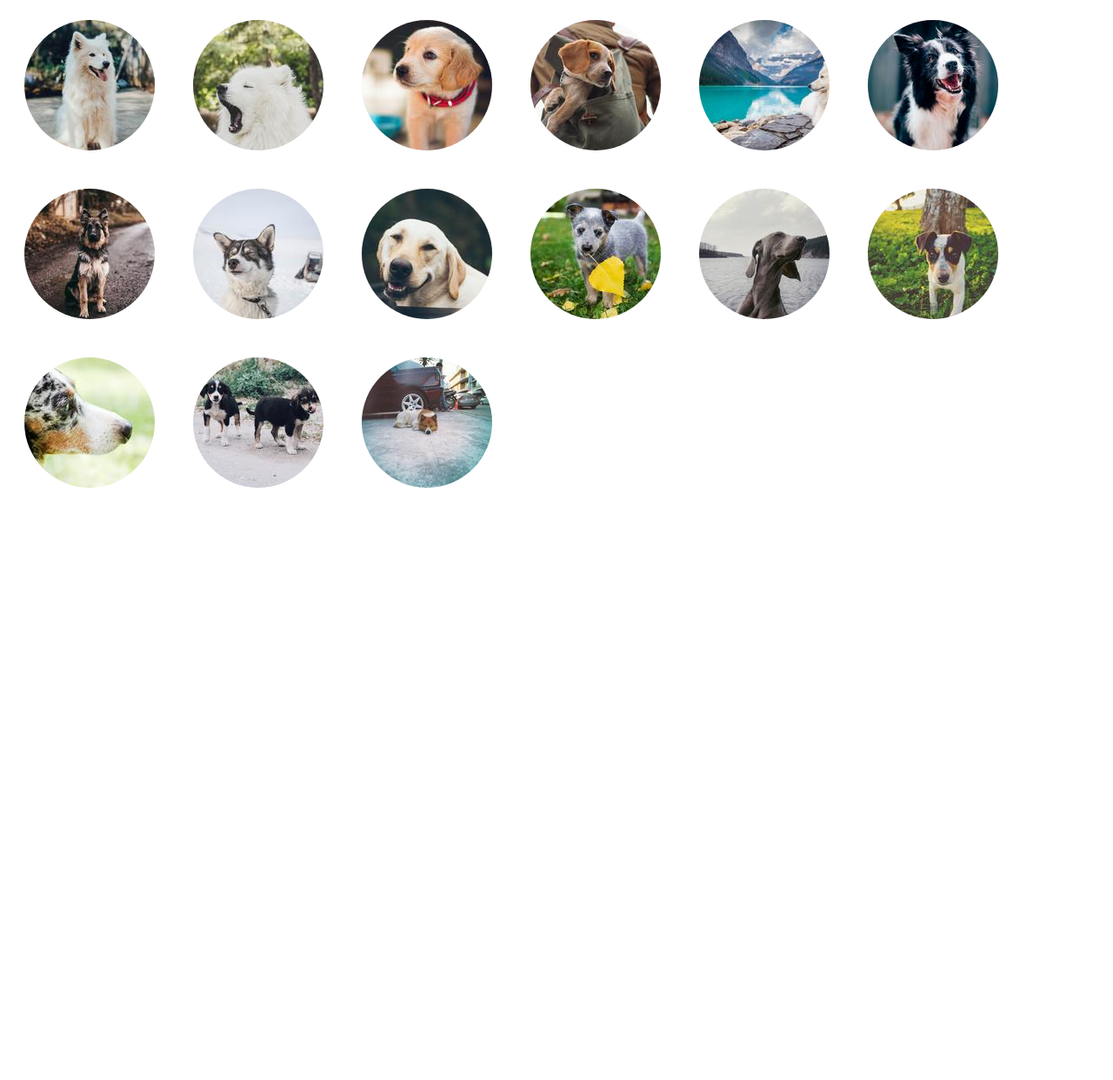
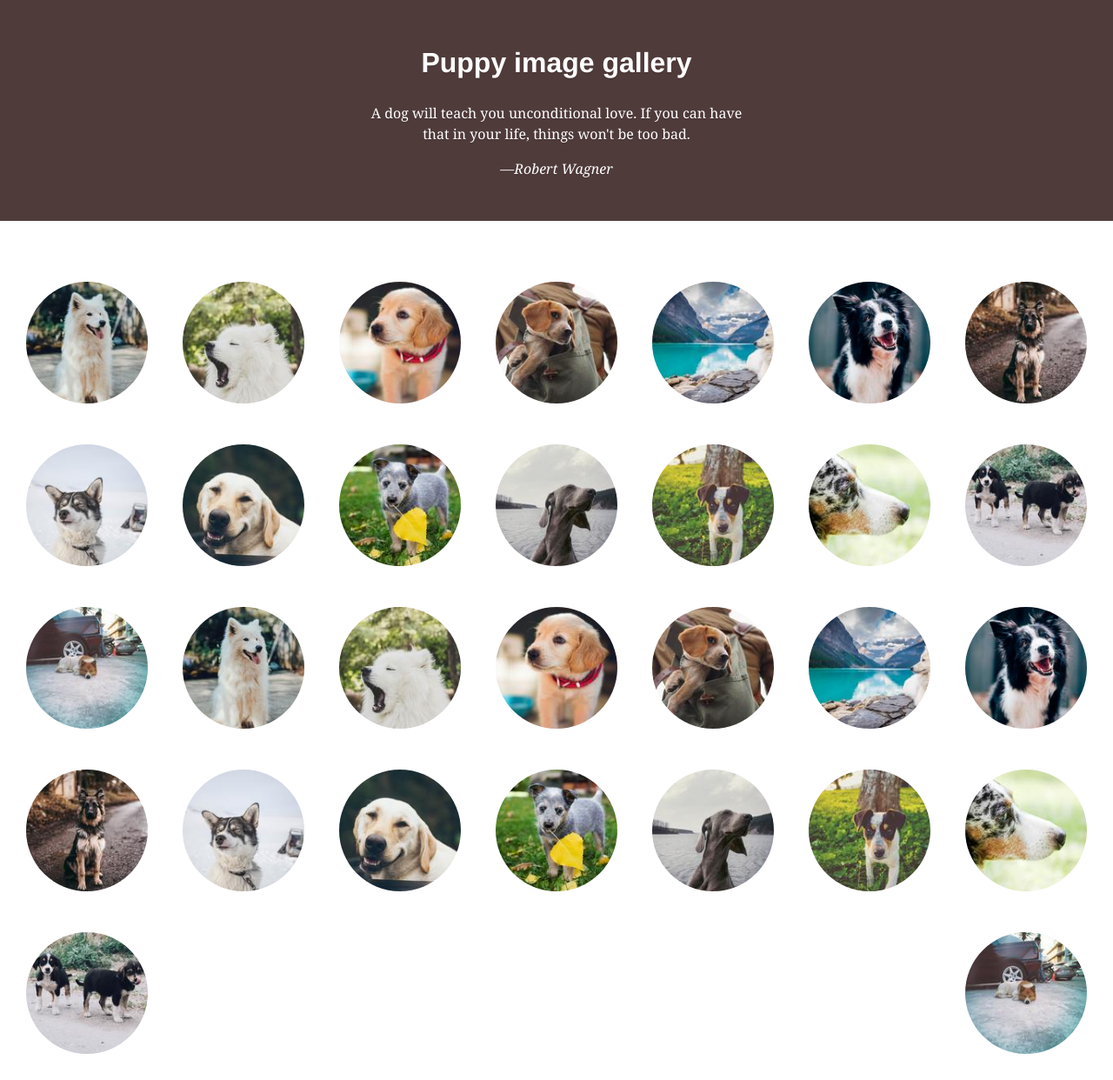
Before and after one commit to chrisueda/lightbox, a plain HTML site: page index.html in a window 1280 px wide. Shown: the part 5-1247 px from the top of the page at 87% size. Before the commit the page ends 800 px from the top, so only its background shows below. Drawn offline with Linux system fonts and the light colour scheme.

Commit message:
Commit all of phase 1 code

```diff
--- a/data/dogs.json
+++ b/data/dogs.json
@@ -1,78 +1,138 @@
 {
   "dogs": [
   {
-      "image": "/assets/images/raw/1.jpeg",
-      "source": "https://unsplash.com/photos/ybHtKz5He9Y"
+      "imageRaw": "/assets/images/raw/1.jpeg",
+      "imageThumbnail": "/assets/images/cropped/1.jpeg",
+      "source": "https://unsplash.com/photos/ybHtKz5He9Y",
+      "alt": "a nice description of a cuddly puppy",
+      "breed" : "snicker doodle",
+      "name" : "Rover"
     },
 
     {
-      "image": "/assets/images/raw/2.jpeg",
-      "source": "https://unsplash.com/photos/rY79kwEEyGo"
+      "imageRaw": "/assets/images/raw/2.jpeg",
+      "imageThumbnail": "/assets/images/cropped/2.jpeg",
+      "source": "https://unsplash.com/photos/rY79kwEEyGo",
+      "alt": "a nice description of a cuddly puppy",
+      "breed" : "snicker doodle",
+      "name" : "Rover"
     },
 
     {
-      "image": "/assets/images/raw/3.jpeg",
-      "source": "https://unsplash.com/photos/ngqyo2AYYnE"
+      "imageRaw": "/assets/images/raw/3.jpeg",
+      "imageThumbnail": "/assets/images/cropped/3.jpeg",
+      "source": "https://unsplash.com/photos/ngqyo2AYYnE",
+      "alt": "a nice description of a cuddly puppy",
+      "breed" : "snicker doodle",
+      "name" : "Rover"
     },
 
     {
-      "image": "/assets/images/raw/4.jpeg",
-      "source": "https://unsplash.com/photos/9A64wd1QaAU"
+      "imageRaw": "/assets/images/raw/4.jpeg",
+      "imageThumbnail": "/assets/images/cropped/4.jpeg",
+      "source": "https://unsplash.com/photos/9A64wd1QaAU",
+      "alt": "a nice description of a cuddly puppy",
+      "breed" : "snicker doodle",
+      "name" : "Rover"
     },
 
     {
-      "image": "/assets/images/raw/5.jpeg",
-      "source": "https://unsplash.com/photos/915UJQaxtrk"
+      "imageRaw": "/assets/images/raw/5.jpeg",
+      "imageThumbnail": "/assets/images/cropped/5.jpeg",
+      "source": "https://unsplash.com/photos/915UJQaxtrk",
+      "alt": "a nice description of a cuddly puppy",
+      "breed" : "snicker doodle",
+      "name" : "Rover"
     },
 
     {
-      "image": "/assets/images/raw/6.jpeg",
-      "source": "https://unsplash.com/photos/mx0DEnfYxic"
+      "imageRaw": "/assets/images/raw/6.jpeg",
+      "imageThumbnail": "/assets/images/cropped/6.jpeg",
+      "source": "https://unsplash.com/photos/mx0DEnfYxic",
+      "alt": "a nice description of a cuddly puppy",
+      "breed" : "snicker doodle",
+      "name" : "Rover"
     },
 
     {
-      "image": "/assets/images/raw/7.jpeg",
-      "source": "https://unsplash.com/photos/OsOQhAzcEKc"
+      "imageRaw": "/assets/images/raw/7.jpeg",
+      "imageThumbnail": "/assets/images/cropped/7.jpeg",
+      "source": "https://unsplash.com/photos/OsOQhAzcEKc",
+      "alt": "a nice description of a cuddly puppy",
+      "breed" : "snicker doodle",
+      "name" : "Rover"
     },
 
     {
-      "image": "/assets/images/raw/8.jpeg",
-      "source": "https://unsplash.com/photos/6WneSv56YVI"
+      "imageRaw": "/assets/images/raw/8.jpeg",
+      "imageThumbnail": "/assets/images/cropped/8.jpeg",
+      "source": "https://unsplash.com/photos/6WneSv56YVI",
+      "alt": "a nice description of a cuddly puppy",
+      "breed" : "snicker doodle",
+      "name" : "Rover"
     },
 
     {
-      "image": "/assets/images/raw/9.jpeg",
-      "source": "https://unsplash.com/photos/CdVG9f96kyg"
+      "imageRaw": "/assets/images/raw/9.jpeg",
+      "imageThumbnail": "/assets/images/cropped/9.jpeg",
+      "source": "https://unsplash.com/photos/CdVG9f96kyg",
+      "alt": "a nice description of a cuddly puppy",
+      "breed" : "snicker doodle",
+      "name" : "Rover"
     },
 
     {
-      "image": "/assets/images/raw/10.jpeg",
-      "source": "https://unsplash.com/photos/bVA2DI7c9e8"
+      "imageRaw": "/assets/images/raw/10.jpeg",
+      "imageThumbnail": "/assets/images/cropped/10.jpeg",
+      "source": "https://unsplash.com/photos/bVA2DI7c9e8",
+      "alt": "a nice description of a cuddly puppy",
+      "breed" : "snicker doodle",
+      "name" : "Rover"
     },
 
     {
-      "image": "/assets/images/raw/11.jpeg",
-      "source": "https://unsplash.com/photos/GvhSUEN-Lm8"
+      "imageRaw": "/assets/images/raw/11.jpeg",
+      "imageThumbnail": "/assets/images/cropped/11.jpeg",
+      "source": "https://unsplash.com/photos/GvhSUEN-Lm8",
+      "alt": "a nice description of a cuddly puppy",
+      "breed" : "snicker doodle",
+      "name" : "Rover"
     },
 
     {
-      "image": "/assets/images/raw/12.jpeg",
-      "source": "https://unsplash.com/photos/t2XHKIdc4Kw"
+      "imageRaw": "/assets/images/raw/12.jpeg",
+      "imageThumbnail": "/assets/images/cropped/12.jpeg",
+      "source": "https://unsplash.com/photos/t2XHKIdc4Kw",
+      "alt": "a nice description of a cuddly puppy",
+      "breed" : "snicker doodle",
+      "name" : "Rover"
     },
 
     {
-      "image": "/assets/images/raw/13.jpeg",
-      "source": "https://unsplash.com/photos/saRU3vzmgkY"
+      "imageRaw": "/assets/images/raw/13.jpeg",
+      "imageThumbnail": "/assets/images/cropped/13.jpeg",
+      "source": "https://unsplash.com/photos/saRU3vzmgkY",
+      "alt": "a nice description of a cuddly puppy",
+      "breed" : "snicker doodle",
+      "name" : "Rover"
     },
 
     {
-      "image": "/assets/images/raw/14.jpeg",
-      "source": "https://unsplash.com/photos/1z-kI6gIEpg"
+      "imageRaw": "/assets/images/raw/14.jpeg",
+      "imageThumbnail": "/assets/images/cropped/14.jpeg",
+      "source": "https://unsplash.com/photos/1z-kI6gIEpg",
+      "alt": "a nice description of a cuddly puppy",
+      "breed" : "snicker doodle",
+      "name" : "Rover"
     },
 
     {
-      "image": "/assets/images/raw/15.jpeg",
-      "source": "https://unsplash.com/photos/zHZ2nTnBnAQ"
+      "imageRaw": "/assets/images/raw/15.jpeg",
+      "imageThumbnail": "/assets/images/cropped/15.jpeg",
+      "source": "https://unsplash.com/photos/zHZ2nTnBnAQ",
+      "alt": "a nice description of a cuddly puppy",
+      "breed" : "snicker doodle",
+      "name" : "Rover"
     }
   ]
 }
--- a/index.html
+++ b/index.html
@@ -5,61 +5,76 @@
   <meta http-equiv="X-UA-Compatible" content="IE=edge">
   <title>Page Title</title>
   <meta name="viewport" content="width=device-width, initial-scale=1">
+  <meta name="description" content="The best place to adopt puppies.">
+
   <link rel="stylesheet" type="text/css" media="screen" href="main.css" />
 </head>
 <body>
+  <header class="global-header" role="banner">
+    <h1>Puppy image gallery</h1>
+
+    <blockquote class="header-quote">
+      <p>A dog will teach you unconditional love. If you can have that in your life, things won't be too bad.</p>
+
+      <cite>&mdash;Robert Wagner</cite>
+    </blockquote>
+  </header>
+
   <main>
 
-    <a href="#" role="button">
-      <img class="main-thumbnail" data-src="assets/images/raw/1.jpeg" src="assets/images/cropped/1.jpeg" alt="">
-    </a>
-    <a href="#" role="button">
-      <img class="main-thumbnail" data-src="assets/images/raw/2.jpeg" src="assets/images/cropped/2.jpeg" alt="">
-    </a>
-    <a href="#" role="button">
-      <img class="main-thumbnail" data-src="assets/images/raw/3.jpeg" src="assets/images/cropped/3.jpeg" alt="">
-    </a>
-    <a href="#" role="button">
-      <img class="main-thumbnail" data-src="assets/images/raw/4.jpeg" src="assets/images/cropped/4.jpeg" alt="">
-    </a>
-    <a href="#" role="button">
-      <img class="main-thumbnail" data-src="assets/images/raw/5.jpeg" src="assets/images/cropped/5.jpeg" alt="">
-    </a>
-    <a href="#" role="button">
-      <img class="main-thumbnail" data-src="assets/images/raw/6.jpeg" src="assets/images/cropped/6.jpeg" alt="">
-    </a>
-    <a href="#" role="button">
-      <img class="main-thumbnail" data-src="assets/images/raw/7.jpeg" src="assets/images/cropped/7.jpeg" alt="">
-    </a>
-    <a href="#" role="button">
-      <img class="main-thumbnail" data-src="assets/images/raw/8.jpeg" src="assets/images/cropped/8.jpeg" alt="">
-    </a>
-    <a href="#" role="button">
-      <img class="main-thumbnail" data-src="assets/images/raw/9.jpeg" src="assets/images/cropped/9.jpeg" alt="">
-    </a>
-    <a href="#" role="button">
-      <img class="main-thumbnail" data-src="assets/images/raw/10.jpeg" src="assets/images/cropped/10.jpeg" alt="">
-    </a>
-    <a href="#" role="button">
-      <img class="main-thumbnail" data-src="assets/images/raw/11.jpeg" src="assets/images/cropped/11.jpeg" alt="">
-    </a>
-    <a href="#" role="button">
-      <img class="main-thumbnail" data-src="assets/images/raw/12.jpeg" src="assets/images/cropped/12.jpeg" alt="">
-    </a>
-    <a href="#" role="button">
-      <img class="main-thumbnail" data-src="assets/images/raw/13.jpeg" src="assets/images/cropped/13.jpeg" alt="">
-    </a>
-    <a href="#" role="button">
-      <img class="main-thumbnail" data-src="assets/images/raw/14.jpeg" src="assets/images/cropped/14.jpeg" alt="">
-    </a>
-    <a href="#" role="button">
-      <img class="main-thumbnail" data-src="assets/images/raw/15.jpeg" src="assets/images/cropped/15.jpeg" alt="">
-    </a>
+    <div class="thumbnail-container">
+      <img tabindex="0" class="main-thumbnail" data-src="assets/images/raw/1.jpeg" src="assets/images/cropped/1.jpeg" alt="description of puppy goes here">
+    </div>
+    <div class="thumbnail-container">
+      <img tabindex="0" class="main-thumbnail" data-src="assets/images/raw/2.jpeg" src="assets/images/cropped/2.jpeg" alt="description of puppy goes here">
+    </div>
+    <div class="thumbnail-container">
+      <img tabindex="0" class="main-thumbnail" data-src="assets/images/raw/3.jpeg" src="assets/images/cropped/3.jpeg" alt="description of puppy goes here">
+    </div>
+    <div class="thumbnail-container">
+      <img tabindex="0" class="main-thumbnail" data-src="assets/images/raw/4.jpeg" src="assets/images/cropped/4.jpeg" alt="description of puppy goes here">
+    </div>
+    <div class="thumbnail-container">
+      <img tabindex="0" class="main-thumbnail" data-src="assets/images/raw/5.jpeg" src="assets/images/cropped/5.jpeg" alt="description of puppy goes here">
+    </div>
+    <div class="thumbnail-container">
+      <img tabindex="0" class="main-thumbnail" data-src="assets/images/raw/6.jpeg" src="assets/images/cropped/6.jpeg" alt="description of puppy goes here">
+    </div>
+    <div class="thumbnail-container">
+      <img tabindex="0" class="main-thumbnail" data-src="assets/images/raw/7.jpeg" src="assets/images/cropped/7.jpeg" alt="description of puppy goes here">
+    </div>
+    <div class="thumbnail-container">
+      <img tabindex="0" class="main-thumbnail" data-src="assets/images/raw/8.jpeg" src="assets/images/cropped/8.jpeg" alt="description of puppy goes here">
+    </div>
+    <div class="thumbnail-container">
+      <img tabindex="0" class="main-thumbnail" data-src="assets/images/raw/9.jpeg" src="assets/images/cropped/9.jpeg" alt="description of puppy goes here">
+    </div>
+    <div class="thumbnail-container">
+      <img tabindex="0" class="main-thumbnail" data-src="assets/images/raw/10.jpeg" src="assets/images/cropped/10.jpeg" alt="description of puppy goes here">
+    </div>
+    <div class="thumbnail-container">
+      <img tabindex="0" class="main-thumbnail" data-src="assets/images/raw/11.jpeg" src="assets/images/cropped/11.jpeg" alt="description of puppy goes here">
+    </div>
+    <div class="thumbnail-container">
+      <img tabindex="0" class="main-thumbnail" data-src="assets/images/raw/12.jpeg" src="assets/images/cropped/12.jpeg" alt="description of puppy goes here">
+    </div>
+    <div class="thumbnail-container">
+      <img tabindex="0" class="main-thumbnail" data-src="assets/images/raw/13.jpeg" src="assets/images/cropped/13.jpeg" alt="description of puppy goes here">
+    </div>
+    <div class="thumbnail-container">
+      <img tabindex="0" class="main-thumbnail" data-src="assets/images/raw/14.jpeg" src="assets/images/cropped/14.jpeg" alt="description of puppy goes here">
+    </div>
+    <div class="thumbnail-container">
+      <img tabindex="0" class="main-thumbnail" data-src="assets/images/raw/15.jpeg" src="assets/images/cropped/15.jpeg" alt="description of puppy goes here">
+    </div>
 
   </main>
+  <footer id="global-footer">
+    <p>Built by a wonderful developer for Asana.</p>
+  </footer>
   <div id="modal">
     <div id="modal-content">
-      <span class="close">x</span>
+      <span tabindex="0" class="close">x</span>
 
     </div>
   </div>
--- a/main.css
+++ b/main.css
@@ -1,14 +1,93 @@
+/* Globals */
+:root {
+  --font-sans: "Helvetica Neue", Helvetica, Arial, sans-serif;
+  --font-serif: Georgia, serif;
+  --color-secondary: #333;
+  --color-link: #635ac7;
+
+  --blur: 0px;
+
+  font-family: var(--font-sans);
+  font-weight: normal;
+  line-height: 1.5;
+
+  box-sizing: border-box;
+  text-shadow: 0 2px 0 rgba(0, 0, 0, 0.07);
+}
+
+body {
+  margin: 0;
+}
+
+*, *:before, *:after {
+  box-sizing: inherit;
+}
+
+a {
+  color: var(--color-link);
+}
+
+/* Global Header */
+.global-header {
+  padding-bottom: 2rem;
+  padding-top: 2rem;
+  text-align: center;
+  background-color: #503b3b;
+  color: white;
+
+}
+
+/* Header Quote */
+.header-quote {
+  color: var(--color);
+  font-family: var(--font-serif);
+  margin-left: auto;
+  margin-right: auto;
+  max-width: 460px;
+}
+
+/* Global Footer */
+#global-footer {
+  color: var(--color);
+  font-family: var(--font-serif);
+  text-align: center;
+  background-color: #503b3b;
+  padding: 20px;
+  color: white;
+}
+
+/* Custom CSS */
+main {
+  max-width: 1260px;
+  margin: 0 auto;
+  display: flex;
+  flex-wrap: wrap;
+  justify-content: space-between;
+  padding: 50px 0;
+  /* background-color: rgba(245, 234, 179, 0.5); */
+}
+
+.thumbnail-container {
+  display: inline-block;
+  box-sizing: border-box;
+
+}
+
 .main-thumbnail {
-  width: 150px;
-  height: 150px;
+  width: 180px;
+  height: 180px;
   position: relative;
   overflow: hidden;
   border-radius: 50%;
   padding: 20px;
+  text-align: center;
+  filter: blur(var(--blur));
+  transition: all 0.3s;
 }
 
 main a {
   text-decoration: none;
+  float: left;
 }
 
 main img {
@@ -18,6 +97,7 @@ main img {
 
 /* The Modal (background) */
 #modal {
+  opacity: 0;
   display: none;
   position: fixed;
   z-index: 1;
@@ -29,24 +109,51 @@ main img {
   background-color: rgba(0, 0, 0, 0.8);
   justify-content: center;
   align-items: center;
+  transition: all 0.3s;
 }
 
-@media all and (min-width: 760px) {
-  #modal-content img {
-    width: inherit;
-  }
+#modal.modal-enter {
+  display: flex;
+}
+
+#modal.modal-enter-active {
+  opacity: 1;
 }
 
 /* Modal Content */
 #modal-content {
   display: flex;
   justify-content: center;
-  width: fit-content;
-  width: 90%;
   position: relative;
   background-color: #fefefe;
   margin: auto;
   padding: 10px;
+}
+
+  #modal-content {
+    max-width: 400px;
+  }
+/* } */
+
+@media all and (max-width: 760px) {
+  #modal-content {
+    width: 90%;
+  }
+}
+
+@media all and (max-width: 400px) {
+  #modal-content {
+    width: 70%;
+  }
+
+  .thumbnail-container {
+    width: 100%;
+  }
+
+  .thumbnail-container img {
+    width: 100%;
+    height: 100%;
+  }
 }
 
 #modal-content img {
@@ -59,15 +166,14 @@ main img {
 .close {
   color: white;
   position: absolute;
-  top: 10px;
-  right: 25px;
+  top: -50px;
+  right: -35px;
   font-size: 35px;
   font-weight: bold;
 }
 
 .close:hover,
 .close:focus {
-  color: #999;
   text-decoration: none;
   cursor: pointer;
 }
--- a/main.js
+++ b/main.js
@@ -1,6 +1,6 @@
 // Helper function to get json data.
 function XHR(file, callback) {
-  var xhr = new XMLHttpRequest();
+  let xhr = new XMLHttpRequest();
   xhr.onreadystatechange = function () {
     if (xhr.readyState === 4 && xhr.status === 200) {
       callback(xhr.responseText);
@@ -10,74 +10,123 @@ function XHR(file, callback) {
   xhr.send();
 }
 
-
-function processRequest(response) {
-  var data = JSON.parse(response);
-  var dogData = data["dogs"];
-
-  var modal = document.getElementById('modal-content');
-
-  // for (var key in dogData) {
-  //   var lightboxImage = document.createElement('img');
-  //   lightboxImage.src = dogData[key].image;
-  //   lightboxImage.alt = dogData[key].source
-  //   lightboxImage.width = 240;
-  //   div.appendChild(lightboxImage)
-  // }
-  // document.getElementsByTagName('body')[0].appendChild(div);
-  prepareThumbnails();
+// Add additional images to the page.
+function addImages(response) {
+  // Add content to page.
+  let data = JSON.parse(response);
+  data.dogs.forEach((e)=>{
+    let div = document.createElement('div');
+    div.className = "thumbnail-container";
+    let img = document.createElement('img');
+    img.src = e.imageThumbnail;
+    img.alt = e.source;
+    img.width = 240;
+    img.dataset.src = e.imageRaw;
+    img.alt = e.alt || '';
+    img.dataset.breed = e.breed || '';
+    img.dataset.name = e.name || '';
+    img.className = 'main-thumbnail';
+    img.addEventListener("click", openModal);
+    div.appendChild(img)
+    document.getElementsByTagName('main')[0].appendChild(div);
+  })
 }
 
-// Prepare thumbnails.
-function prepareThumbnails() {
-  var modal = document.getElementById('modal');
+function openModal(e) {
+  // Store the image we clicked on so we can return to it when the modal is closed.
+  lastClicked = e.target;
+
+  // If there's a modal image already present don't do anything.
+  const modalImage = document.getElementById("modal-image");
+  if (modalImage) {
+    return;
+  }
+
+  // Track key presses.
+  if (e.type == 'keydown') {
+    // the it's not the enter key or the space key pressed.
+    if (e.keyCode !== 13 && e.keyCode !== 32) {
+      return;
+    }
+  }
+
+  // Blur other images in background.
+  document.documentElement.style.setProperty('--blur', 10 + 'px');
+
+  // Get raw image source and add img element to modal.
+  let lightboxImage = document.createElement('img');
+  lightboxImage.id = "modal-image";
+  let src = this.getAttribute('data-src');
+  lightboxImage.src = src;
+  lightboxImage.alt = this.getAttribute('alt');
+
+  let modalContent = document.getElementById('modal-content');
+  modalContent.appendChild(lightboxImage);
+
+  // Show the modal
+  document.getElementById('modal').classList.add('modal-enter');
+  setTimeout(() => {
+    document.getElementById('modal').classList.add('modal-enter-active');
+  }, 150);
+
+  // Shift focus to close button.
+  document.getElementsByClassName('close')[0].focus();
+}
+
+// Close the Modal
+function closeModal(e) {
+  document.documentElement.style.setProperty('--blur', 0 + 'px');
+
+  document.getElementById('modal').classList.remove('modal-enter', 'modal-enter-active');
+
+  const modalImage = document.getElementById("modal-image");
+  if (!modalImage) {
+    return;
+  }
+
+  modalImage.parentNode.removeChild(modalImage);
+
+  lastClicked.focus();
+}
+
+function intersectionCallback(entries) {
+  entries.forEach(function(entry) {
+    if (entry.isIntersecting) {
+      XHR('data/dogs.json', addImages);
+    }
+  });
+}
+
+window.onload = function () {
+  let lastClicked;
+  const observerOptions = {
+    root: null,
+    rootMargin: "0px",
+    threshold: [1]
+  };
+
+  const footerObserver = new IntersectionObserver(intersectionCallback, observerOptions);
+  const target = document.querySelector('#global-footer');
+  footerObserver.observe(target);
+
+  // Add handlers for click and keydown events.
+  const modal = document.getElementById('modal');
   modal.addEventListener('click', closeModal);
+
+  const close = document.getElementsByClassName('close');
+  close[0].addEventListener('keydown', closeModal);
 
   const thumbnails = document.querySelectorAll('.main-thumbnail');
 
-  thumbnails.forEach(thumbnail =>
-    thumbnail.addEventListener("click", openModal)
-  )
+  thumbnails.forEach(function (thumbnail) {
+    thumbnail.addEventListener("click", openModal);
+    thumbnail.addEventListener("keydown", openModal);
+  });
 
+  // If the esc key is pressed, close the modal.
+  document.addEventListener('keyup', (e) => {
+    if (e.keyCode === 27) {
+      closeModal();
+    }
+  });
 }
-
-function openModal() {
-  // Get raw image source and add img element to modal.
-  var src = this.getAttribute('data-src');
-  var lightboxImage = document.createElement('img');
-  lightboxImage.id = "modal-image";
-  lightboxImage.src = src;
-  var modalContent = document.getElementById('modal-content');
-
-  // Set the height of the modal based on window.
-  var windowHeight = window.innerHeight;
-  var windowWidth = window.innerWidth;
-  var imageHeight =  windowHeight - (windowHeight/5);
-  lightboxImage.height = imageHeight;
-
-  var modal = document.getElementById('modal');
-  // modal.style.paddingTop = 100+'px';
-  // console.log(imageHeight);
-  // console.log((windowHeight - imageHeight) / 2);
-
-
-  modalContent.appendChild(lightboxImage);
-  // modalContent.replaceChild(lightboxImage, 'img');
-
-  document.getElementById('modal').style.display = "flex";
-  var modalImage = document.getElementById('modal-image');
-  // console.log(modalImage.width);
-}
-
-// Close the Modal
-function closeModal() {
-  var element = document.getElementById("modal-image");
-  element.parentNode.removeChild(element);
-
-  document.getElementById('modal').style.display = "none";
-}
-
-
-window.onload = function(){
-  XHR('data/dogs.json', processRequest);
-}
```
Also changed, not shown: 1 other file.
